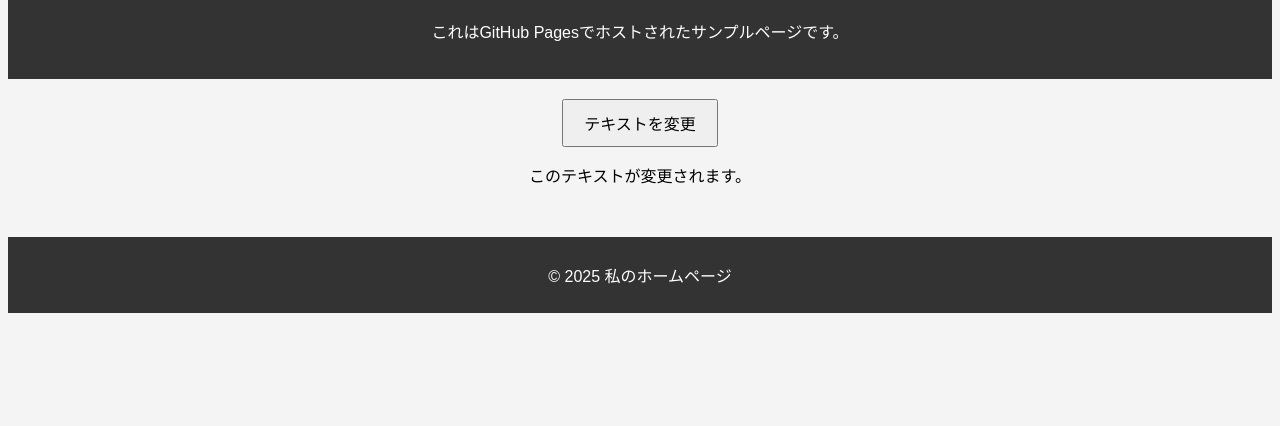
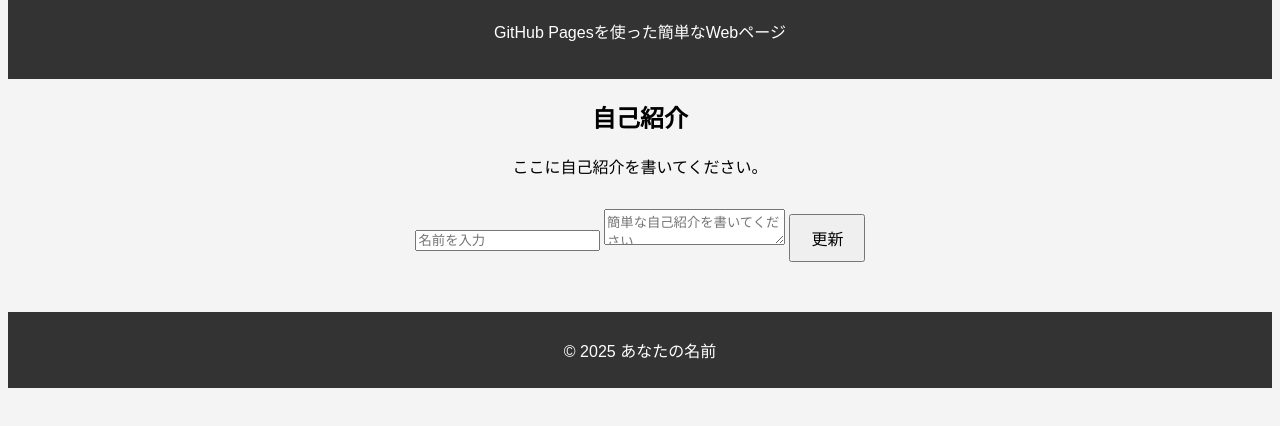
Before and after one commit to ie-ikepe/ie-ikepe, a plain HTML site: page index.html in a window 1280 px wide. Shown: the part 98-524 px from the top of the page. Drawn offline with Linux system fonts and the light colour scheme.

Commit message:
Update index.html

```diff
--- a/index.html
+++ b/index.html
@@ -9,15 +9,23 @@
 <body>
     <header>
         <h1>ようこそ！</h1>
-        <p>これはGitHub Pagesでホストされたサンプルページです。</p>
+        <p>GitHub Pagesを使った簡単なWebページ</p>
     </header>
+
     <main>
-        <button id="changeText">テキストを変更</button>
-        <p id="text">このテキストが変更されます。</p>
+        <section class="card">
+            <h2>自己紹介</h2>
+            <p id="introText">ここに自己紹介を書いてください。</p>
+            <input type="text" id="nameInput" placeholder="名前を入力">
+            <textarea id="bioInput" placeholder="簡単な自己紹介を書いてください"></textarea>
+            <button id="updateIntro">更新</button>
+        </section>
     </main>
+
     <footer>
-        <p>&copy; 2025 私のホームページ</p>
+        <p>&copy; 2025 あなたの名前</p>
     </footer>
+
     <script src="script.js"></script>
 </body>
 </html>
```
